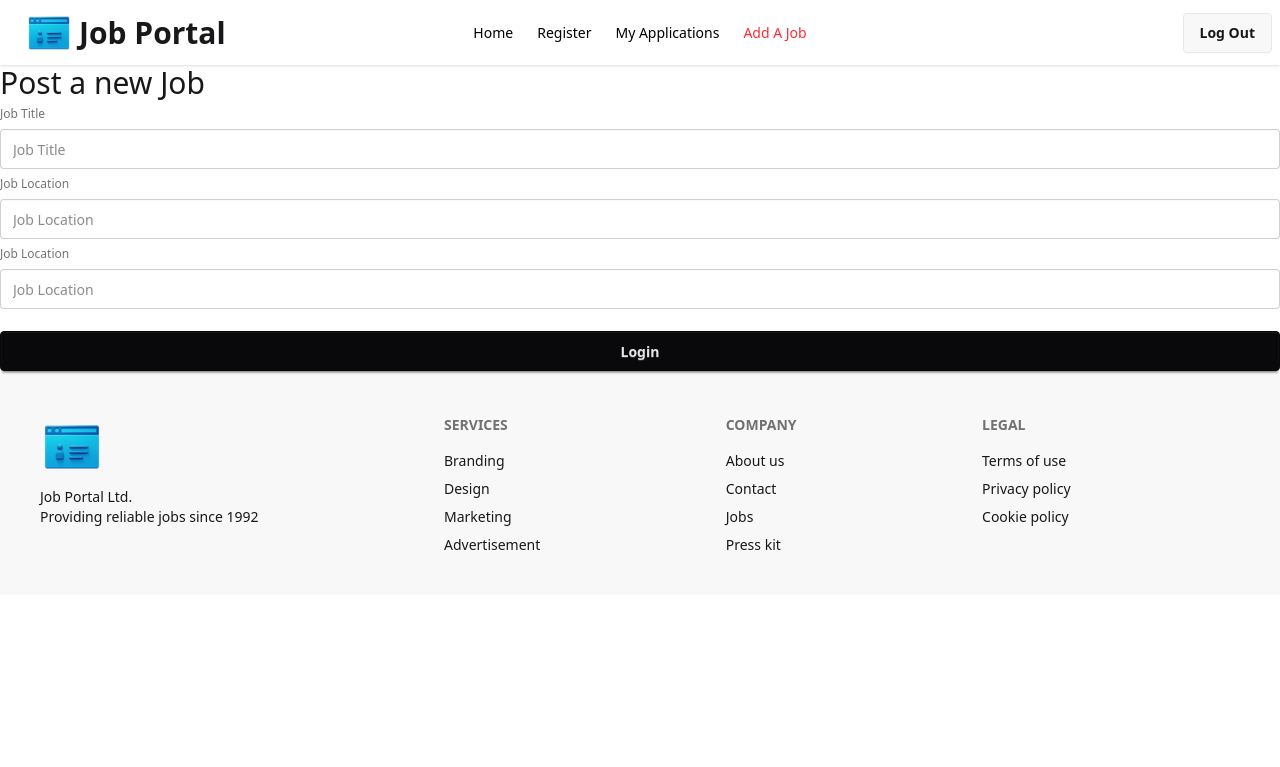
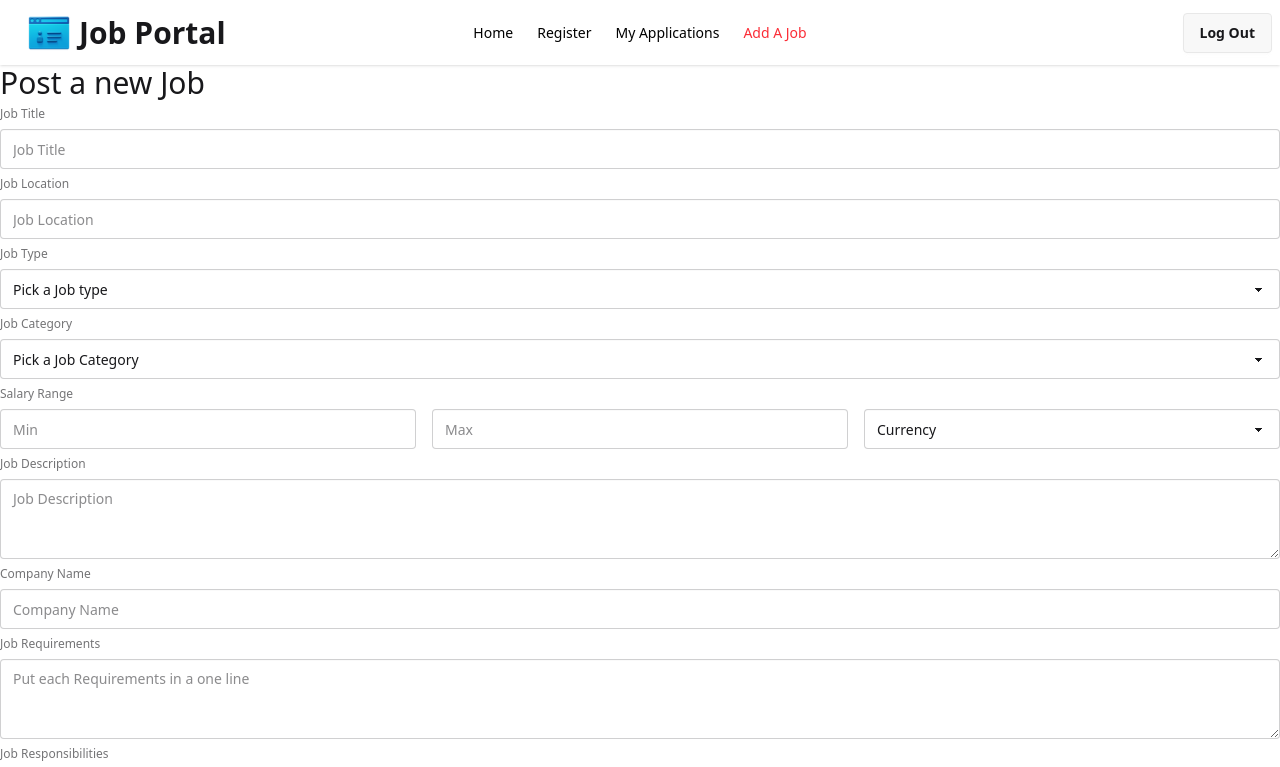
Before and after one commit to riponmondalbd/job-portal, a React (Vite) app in the folder job-portal-client/: page /addJob in a window 1280 px wide. Shown: the top 767 px of the page. Built offline with nearby package versions, Linux system fonts and the light colour scheme; no server answers; sample sign-in values are in the browser's storage.

Commit message:
create large form with select for add form

```diff
--- a/job-portal-client/src/pages/AddJob/AddJob.jsx
+++ b/job-portal-client/src/pages/AddJob/AddJob.jsx
@@ -19,16 +19,85 @@ const AddJob = () => {
           className="input w-full"
           placeholder="Job Location"
         />
-        {/* job location */}
-        <label className="fieldset-label">Job Location</label>
+        {/* job type */}
+        <label className="fieldset-label">Job Type</label>
+        <select defaultValue="Pick a Job type" className="select w-full">
+          <option disabled={true}>Pick a Job type</option>
+          <option>Full-time</option>
+          <option>Intern</option>
+          <option>Part-time</option>
+        </select>
+        {/* job category */}
+        <label className="fieldset-label">Job Category</label>
+        <select defaultValue="Pick a Job Category" className="select w-full">
+          <option disabled={true}>Pick a Job Category</option>
+          <option>Engineering</option>
+          <option>Marketing</option>
+          <option>Finance</option>
+          <option>Teaching</option>
+        </select>
+        {/* salary range */}
+        <label className="fieldset-label">Salary Range</label>
+        <div className="grid grid-cols-1 lg:grid-cols-3 gap-4">
+          <div>
+            <input
+              type="number"
+              name="min"
+              className="input w-full"
+              placeholder="Min"
+            />
+          </div>
+          <div>
+            <input
+              type="number"
+              name="max"
+              className="input w-full"
+              placeholder="Max"
+            />
+          </div>
+          <div>
+            <select defaultValue="Currency" className="select w-full">
+              <option disabled={true}>Currency</option>
+              <option>BDT</option>
+              <option>USD</option>
+              <option>INR</option>
+            </select>
+          </div>
+        </div>
+        {/* job description */}
+        <label className="fieldset-label">Job Description</label>
+        <textarea
+          className="textarea w-full"
+          placeholder="Job Description"
+          name="description"
+          required
+        ></textarea>
+        {/* company name */}
+        <label className="fieldset-label">Company Name</label>
         <input
           type="text"
-          name="location"
+          name="company"
           className="input w-full"
-          placeholder="Job Location"
+          placeholder="Company Name"
         />
-
-        <button className="btn btn-neutral mt-4">Login</button>
+        {/* requirements */}
+        <label className="fieldset-label">Job Requirements</label>
+        <textarea
+          className="textarea w-full"
+          placeholder="Put each Requirements in a one line"
+          name="requirements"
+          required
+        ></textarea>
+        {/* responsibilities */}
+        <label className="fieldset-label">Job Responsibilities</label>
+        <textarea
+          className="textarea w-full"
+          placeholder="Put each Responsibilities in a one line"
+          name="responsibilities"
+          required
+        ></textarea>
+        {/* submit button */}
+        <button className="btn btn-neutral mt-4">Submit</button>
       </form>
     </div>
   );
```
